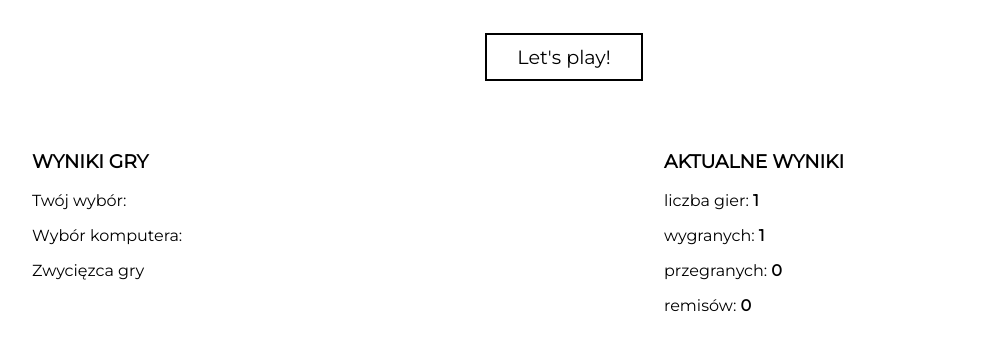
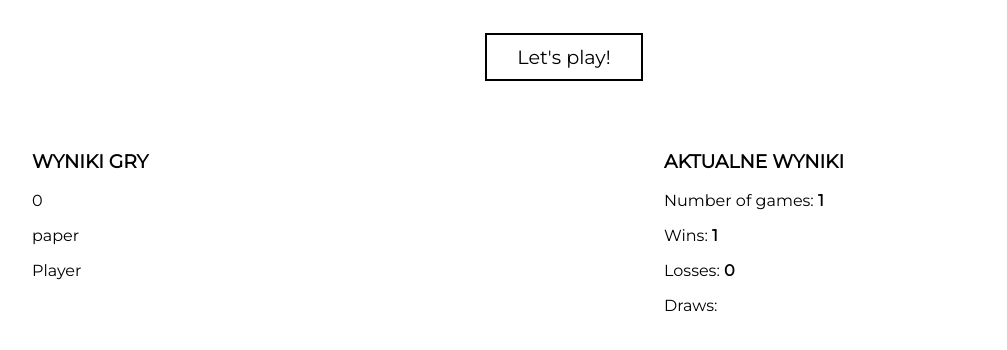
Before and after one commit to jakubnakielski/Rock_paper_scissors, a website: page dist/index.html in a window 1280 px wide. Shown: the part 308-658 px from the top of the page, without its empty margins (76-1083 px from the left). Drawn offline with Linux system fonts and the light colour scheme.

Commit message:
create writeCurrectChoices function

```diff
--- a/dist/index.html
+++ b/dist/index.html
@@ -37,25 +37,26 @@
 
     <div class="resultsContainer">
       <div class="leftContainer">
-        <h3 class="results__header">WYNIKI GRY</h3>
+        <h3 class="leftContainer__results">WYNIKI GRY</h3>
         <p class="leftContainer__yourChoice">Twój wybór:</p>
-        <p class="leftContainer__compChoice">Wybór komputera:</p>
-        <p class="leftContainer__winner">Zwycięzca gry</p>
+        <p class="leftContainer__aiChoice">Wybór komputera:</p>
+        <p class="leftContainer__winner">Zwycięzca gry:</p>
       </div>
+
       <div class="rightContainer">
-        <h3 class="results">AKTUALNE WYNIKI</h3>
+        <h3 class="rightContainer__summary">AKTUALNE WYNIKI</h3>
         <p class="rightContainer__numbers">
-          liczba gier: <span data-summary="nrOfGames"></span>
+          Number of games: <span data-summary="nrOfGames"></span>
         </p>
 
         <p class="rightContainer__wins">
-          wygranych: <span data-summary="wonNr"></span>
+          Wins: <span data-summary="wonNr"></span>
         </p>
         <p class="rightContainer__losses">
-          przegranych: <span data-summary="lostNr"></span>
+          Losses: <span data-summary="lostNr"></span>
         </p>
         <p class="rightContainer__draws">
-          remisów: <span data-summary="drawNr"></span>
+          Draws: <span data-summary="drawNr"></span>
         </p>
       </div>
     </div>
--- a/dist/js/script.js
+++ b/dist/js/script.js
@@ -2,11 +2,12 @@ const btn = document.querySelector(".startBtn");
 const numberOfGames = document.querySelector(".rightContainer__numbers > span");
 const wins = document.querySelector(".rightContainer__wins > span");
 const looses = document.querySelector(".rightContainer__losses > span");
-const draws = document.querySelector(".rightContainer__draws > span");
-let yourChoice = "";
-let aiChoice = "";
-let winner = "";
 
+const yourChoice = document.querySelector(".leftContainer__yourChoice");
+const aiChoice = document.querySelector(".leftContainer__aiChoice");
+const winner = document.querySelector(".leftContainer__winner");
+
+const draws = document.querySelector(".leftContainer__yourChoice");
 const choiceArray = [...document.querySelectorAll(".choiceContainer__item")];
 const gameSummary = {
   numbers: 0,
@@ -16,8 +17,16 @@ const gameSummary = {
 };
 const game = {
   playerSelection: "",
-  aiSelection: ""
+  aiSelection: "",
+  winner: ""
 };
+
+const writeCurrentChoices = () => {
+  yourChoice.textContent = game.playerSelection;
+  aiChoice.textContent = game.aiSelection;
+  winner.textContent = game.winner;
+};
+
 const writeResults = () => {
   numberOfGames.textContent = gameSummary.numbers;
   wins.textContent = gameSummary.wins;
@@ -40,9 +49,11 @@ const compareAnswers = () => {
     console.log("AI: " + aiAnswer);
   } else if (playerAnswer == "rock" && aiAnswer == "scissors") {
     gameSummary.wins++;
+    game.winner = "Player";
     console.log("AI: " + aiAnswer);
   } else {
     gameSummary.wins++;
+    game.winner = "Player";
     console.log("AI: " + aiAnswer);
   }
 };
@@ -67,9 +78,9 @@ const playGame = () => {
   gameSummary.numbers++;
   getRandomAnswer();
   compareAnswers();
-
+  writeCurrentChoices();
   writeResults();
 
-  btn.addEventListener("click", playGame);
+  btn.addEventListener("click", playGame); // MAIN FUNCTION
 };
 playGame();
```
